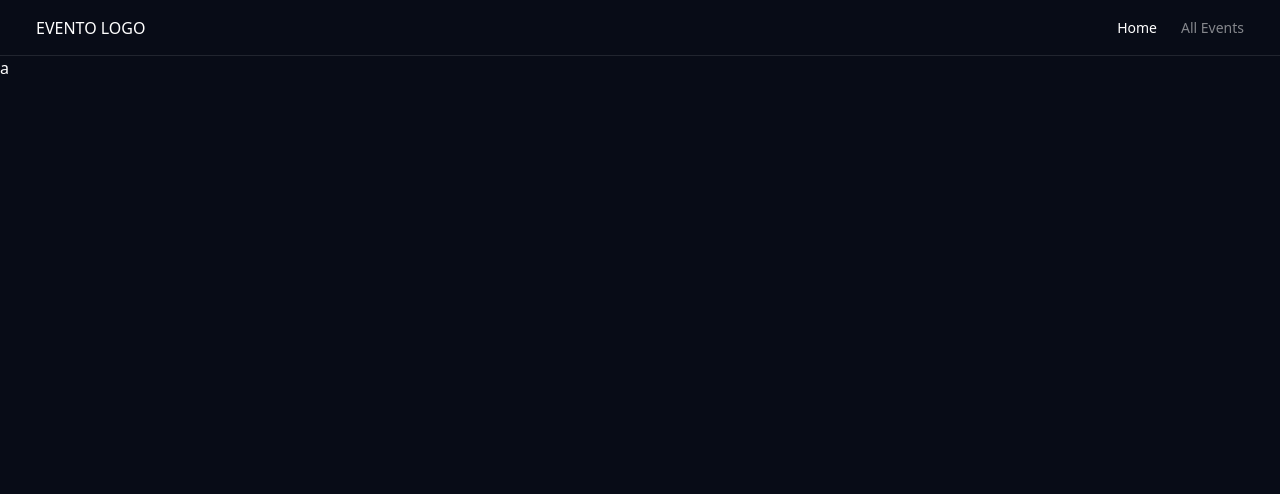
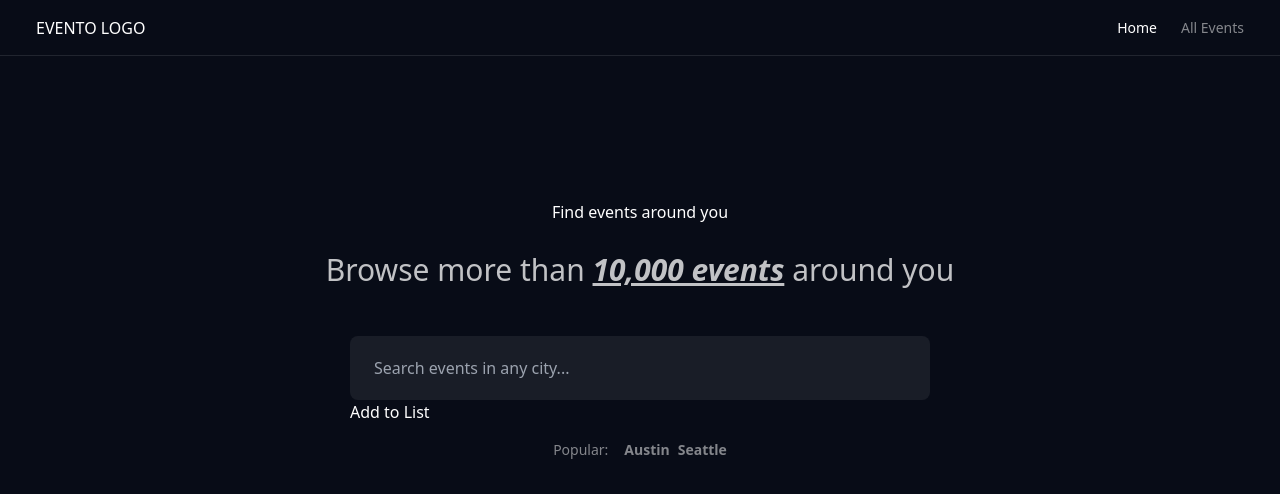
Before and after one commit to mimoriam/evento_next, a Next.js app: page / in a window 1280 px wide. Shown: the top 494 px of the page. Built offline with nearby package versions, Linux system fonts and the light colour scheme.

Commit message:
feat(app): form

```diff
--- a/app/page.tsx
+++ b/app/page.tsx
@@ -1,7 +1,28 @@
+import Link from "next/link";
+import SearchForm from "@/components/SearchForm";
+
 export default function Home() {
   return (
-    <main>
-      <div>a</div>
+    <main className="flex flex-col items-center px-3 pt-36">
+      <h1>Find events around you</h1>
+
+      <p className="mb-12 mt-7 text-2xl opacity-75 lg:text-3xl">
+        Browse more than{" "}
+        <span className="text-accent font-bold italic underline">
+          10,000 events
+        </span>{" "}
+        around you
+      </p>
+
+      <SearchForm />
+
+      <section className="mt-4 flex gap-x-4 text-sm text-white/50">
+        <p>Popular:</p>
+        <div className="space-x-2 font-semibold">
+          <Link href="/events/austin">Austin</Link>
+          <Link href="/events/seattle">Seattle</Link>
+        </div>
+      </section>
     </main>
   );
 }
--- /dev/null
+++ b/components/SearchForm.tsx
@@ -0,0 +1,62 @@
+"use client";
+
+import { useRouter } from "next/navigation";
+import * as z from "zod";
+import { SubmitHandler, useForm } from "react-hook-form";
+import { zodResolver } from "@hookform/resolvers/zod";
+import React, { useState } from "react";
+
+export const SearchFormSchema = z.object({
+  zSearchText: z.string().min(3),
+});
+
+export default function SearchForm() {
+  const [searchText, setSearchText] = useState("");
+  const router = useRouter();
+
+  const {
+    register,
+    handleSubmit,
+    formState: { errors },
+  } = useForm<z.infer<typeof SearchFormSchema>>({
+    resolver: zodResolver(SearchFormSchema),
+    mode: "onChange",
+    defaultValues: {
+      zSearchText: "",
+    },
+  });
+
+  const onSubmit: SubmitHandler<z.infer<typeof SearchFormSchema>> = (
+    data,
+    e,
+  ) => {
+    e?.preventDefault();
+
+    if (!searchText) return;
+    console.log(data);
+
+    router.push(`/events/${searchText}`);
+  };
+
+  return (
+    <>
+      <form onSubmit={handleSubmit(onSubmit)} className="w-full sm:w-[580px]">
+        <input
+          className="ring-accent/50 h-16 w-full rounded-lg bg-white/[7%] px-6 outline-none transition focus:bg-white/10 focus:ring-2"
+          placeholder="Search events in any city..."
+          spellCheck={false}
+          {...register("zSearchText", {
+            onChange: (e: React.ChangeEvent<HTMLInputElement>) => {
+              setSearchText(e.target.value);
+            },
+          })}
+        />
+        {errors.zSearchText && (
+          <span className="text-red-500">{errors.zSearchText.message}</span>
+        )}
+        <br />
+        <button type="submit">Add to List</button>
+      </form>
+    </>
+  );
+}
```
